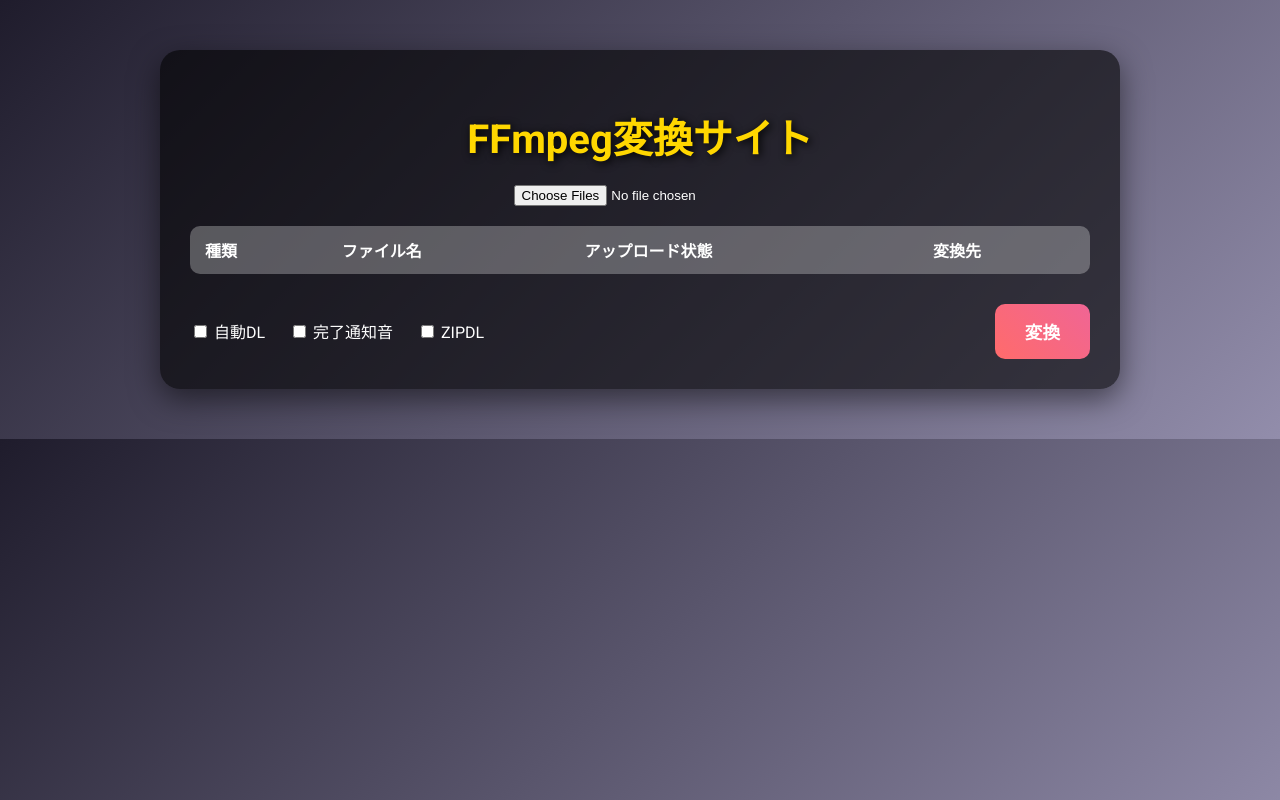
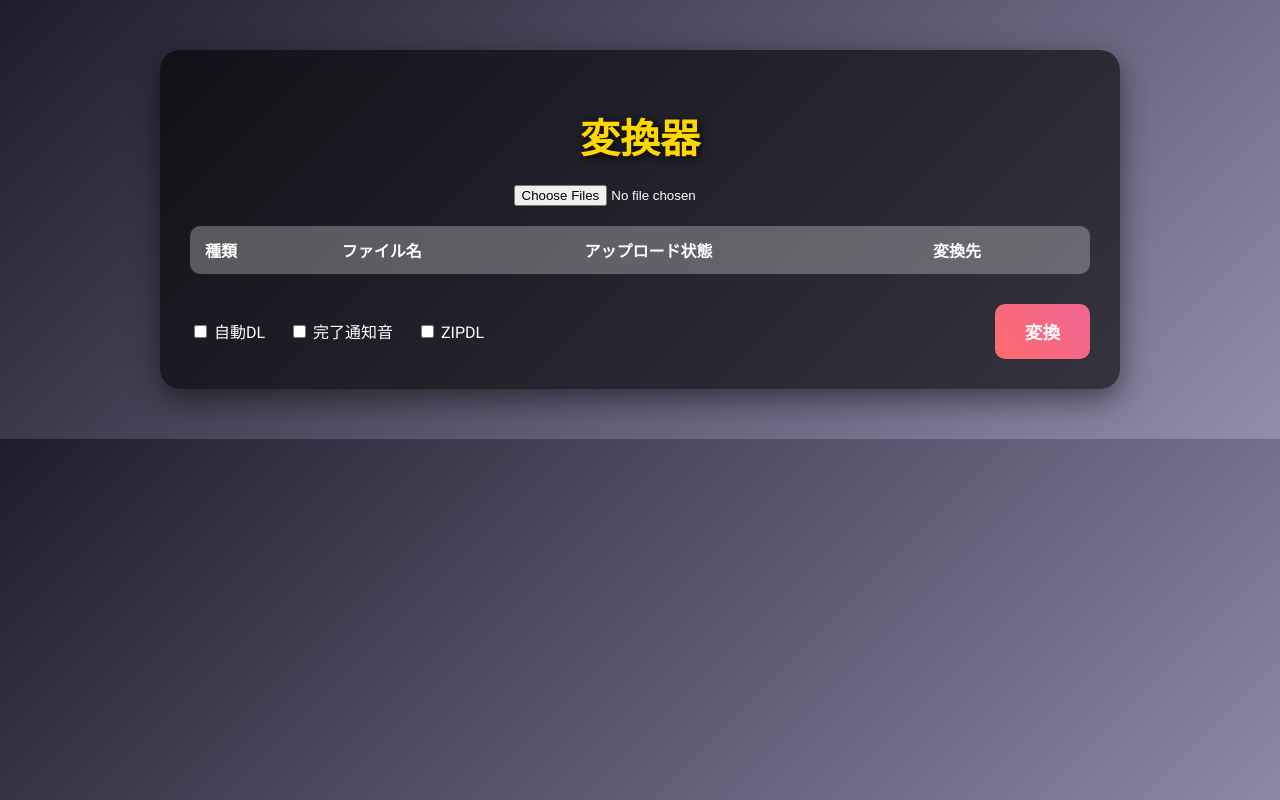
Before and after one commit to Wataamee777/ffmpeg-site, a plain HTML site: page index.html in a window 1280 px wide. Drawn offline with nearby package versions, Linux system fonts and the light colour scheme.

Commit message:
Update index.html

```diff
--- a/index.html
+++ b/index.html
@@ -2,12 +2,12 @@
 <html lang="ja">
 <head>
   <meta charset="UTF-8">
-  <title>ffmpeg変換サイト</title>
+  <title>拡張子変換サイト</title>
   <link rel="stylesheet" href="style.css">
 </head>
 <body>
   <div class="container">
-    <h1>FFmpeg変換サイト</h1>
+    <h1>変換器</h1>
     <input type="file" id="fileInput" multiple>
     <table id="fileTable">
       <thead>
```
